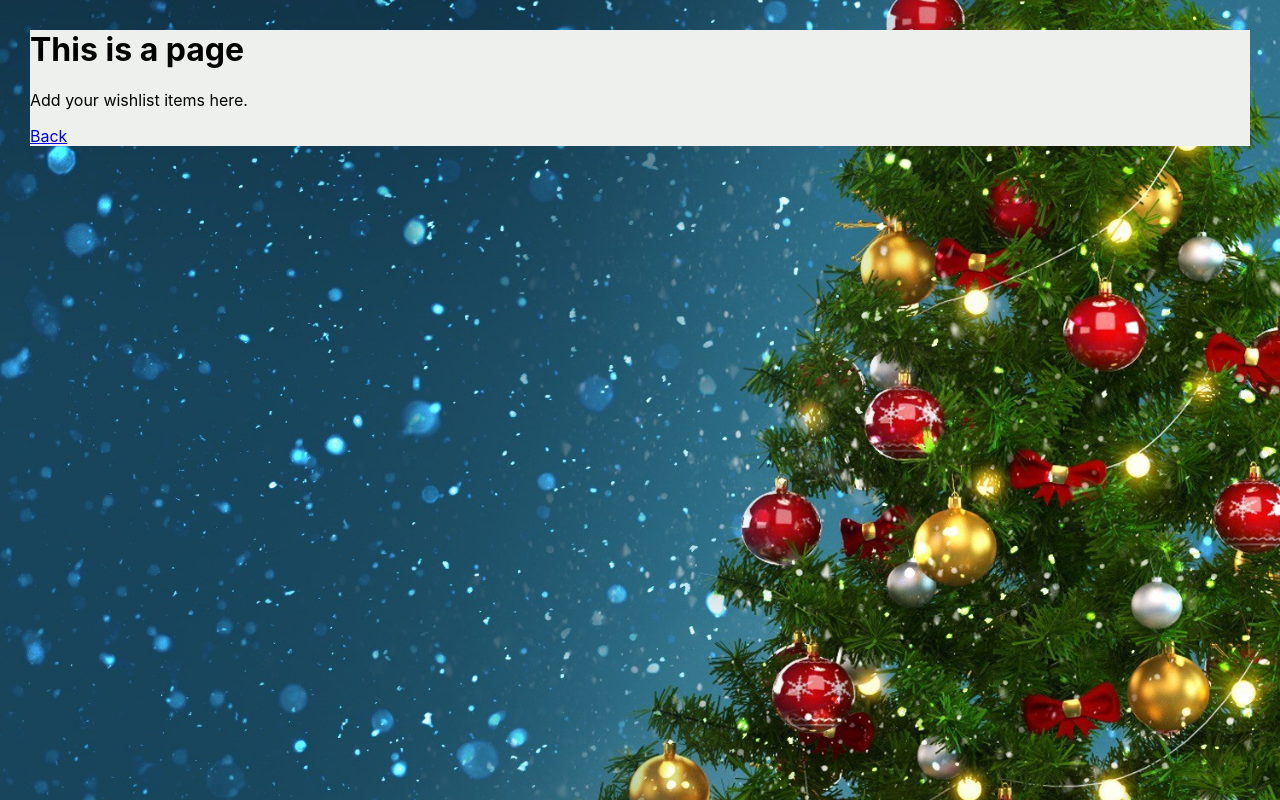
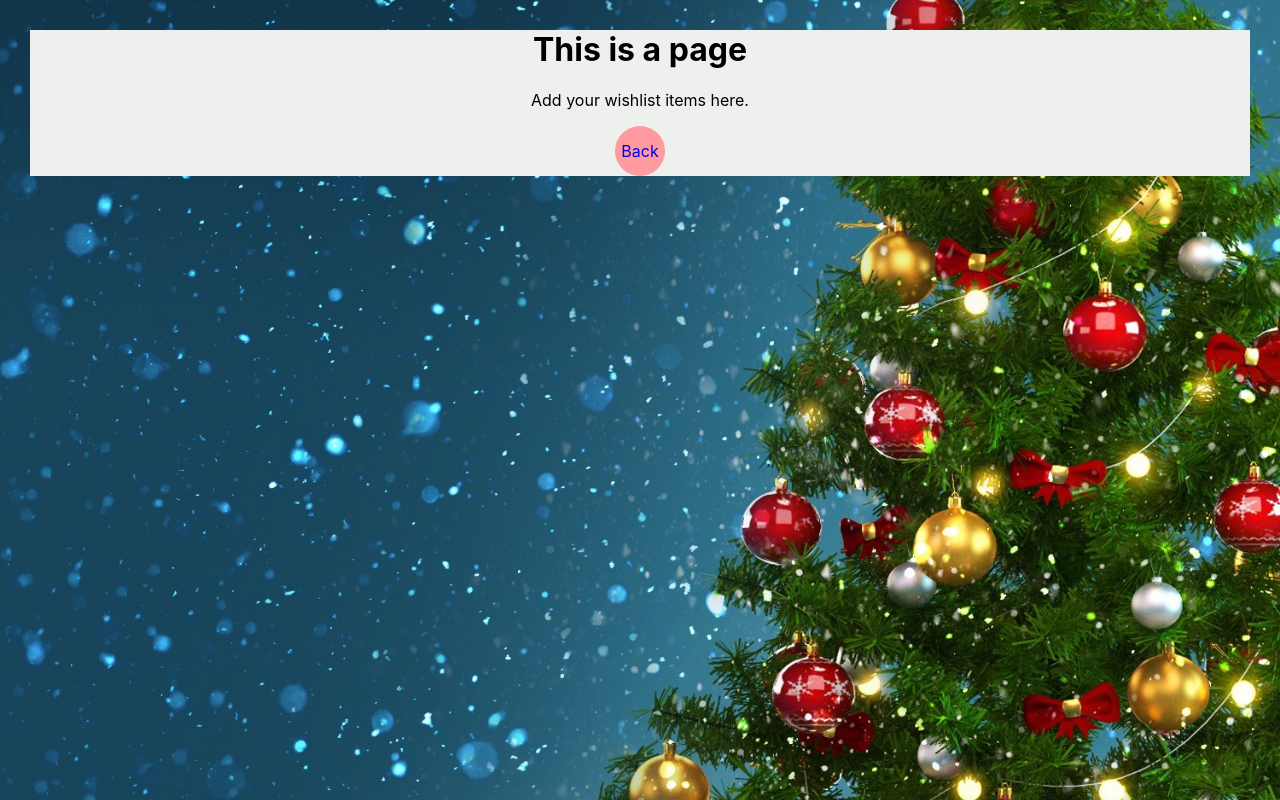
Before and after one commit to kschmitz123/wuensch-dir-was, a React (Create React App) app: page /add in a window 1280 px wide. Built offline with nearby package versions, Linux system fonts and the light colour scheme.

Commit message:
Add routes to individual wishlists

```diff
--- a/src/App.js
+++ b/src/App.js
@@ -10,12 +10,12 @@ function App() {
       <GlobalStyle />
       <Switch>
         <Route exact path="/">
-          <Welcome title="Kathrin" />
+          <Welcome />
         </Route>
         <Route path="/add">
           <Add />
         </Route>
-        <Route path="/:name">
+        <Route path="/wishlist/:name">
           <WishList />
         </Route>
       </Switch>
--- a/src/components/WishListItem.js
+++ b/src/components/WishListItem.js
@@ -1,5 +1,6 @@
 import PropTypes from 'prop-types';
 import styled from 'styled-components/macro';
+import { Link } from 'react-router-dom';
 
 const Container = styled.div`
   margin: 30px;
@@ -12,7 +13,9 @@ const Container = styled.div`
 export default function WishListItem({ title }) {
   return (
     <>
-      <Container>{title}</Container>
+      <Link to={`/wishlist/${title}`}>
+        <Container>{title}</Container>
+      </Link>
     </>
   );
 }
--- a/src/pages/Add.js
+++ b/src/pages/Add.js
@@ -4,14 +4,27 @@ import { Link } from 'react-router-dom';
 const Container = styled.div`
   background: #edf0ed;
   margin: 30px;
+  text-align: center;
 `;
 
+const NavLink = styled(Link)`
+  display: inline-grid;
+  place-content: center;
+  text-decoration: none;
+  height: 50px;
+  width: 50px;
+  background-color: #ff9a9e;
+  border-radius: 50%;
+  cursor: pointer;
+`;
 const Add = () => {
   return (
     <Container>
-      <h1>This is a page</h1>
-      <p>Add your wishlist items here.</p>
-      <Link to="/">Back</Link>
+      <div>
+        <h1>This is a page</h1>
+        <p>Add your wishlist items here.</p>
+      </div>
+      <NavLink to="/">Back</NavLink>
     </Container>
   );
 };
--- a/src/pages/Welcome.js
+++ b/src/pages/Welcome.js
@@ -19,13 +19,13 @@ const NavLink = styled(Link)`
 const Container = styled.div`
   text-align: center;
 `;
-const Welcome = ({ title }) => {
+const Welcome = () => {
   return (
     <Container>
       <WishListItems>
-        <WishListItem title={title} />
-        <WishListItem title={title} />
-        <WishListItem title={title} />
+        <WishListItem title="Kathrin" />
+        <WishListItem title="Mona" />
+        <WishListItem title="Lisa" />
       </WishListItems>
       <NavLink to="/add">
         <svg
@@ -42,7 +42,3 @@ const Welcome = ({ title }) => {
 };
 
 export default Welcome;
-
-Welcome.propTypes = {
-  title: PropTypes.string.isRequired,
-};
--- a/src/pages/WishList.js
+++ b/src/pages/WishList.js
@@ -4,13 +4,25 @@ import styled from 'styled-components';
 const Container = styled.div`
   background: #edf0ed;
   margin: 30px;
+  text-align: center;
 `;
 
+const NavLink = styled(Link)`
+  display: inline-grid;
+  place-content: center;
+  text-decoration: none;
+  height: 50px;
+  width: 50px;
+  background-color: #ff9a9e;
+  border-radius: 50%;
+  cursor: pointer;
+`;
 const WishList = () => {
   const { name } = useParams();
   return (
     <Container>
-      <Link to="/">Back</Link> Wishlist from: {name}
+      <h2>Wishlist from: {name}</h2>
+      <NavLink to="/">Back</NavLink>
     </Container>
   );
 };
```
